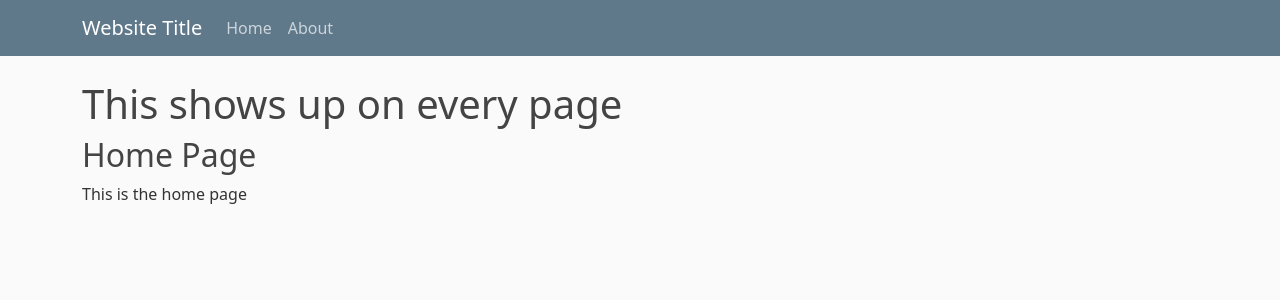
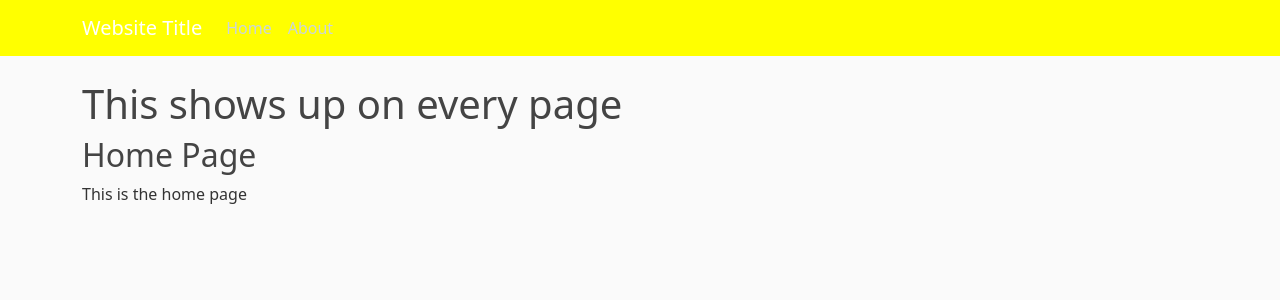
Before and after one commit to adriantoby/orm_demo, a Flask app: page / in a window 1280 px wide. Shown: the top 300 px of the page. Run offline with Flask 3, Linux system fonts and the light colour scheme.

Commit message:
changed header color to yellow

```diff
--- a/static/main.css
+++ b/static/main.css
@@ -9,7 +9,7 @@ h1, h2, h3, h4, h5, h6 {
 }
 
 .bg-steel {
-  background-color: #5f788a;
+  background-color: yellow;
 }
 
 .site-header .navbar-nav .nav-link {
```
